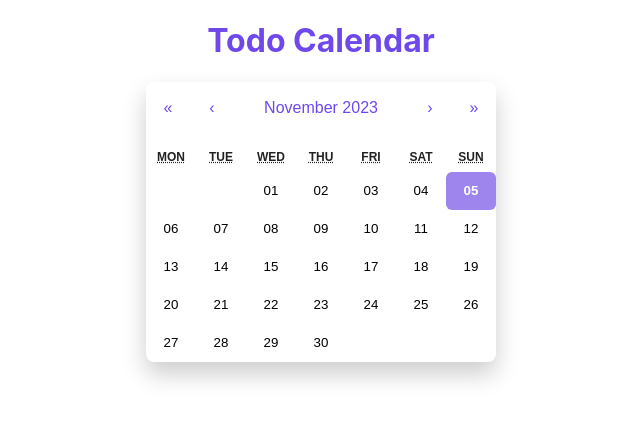
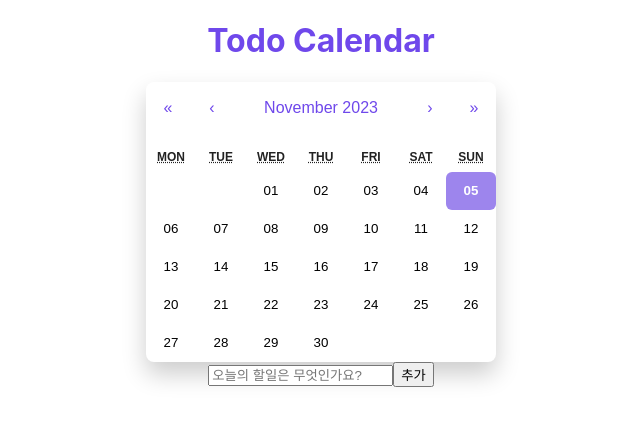
Before and after one commit to k941122/Calendar, a React (Create React App) app: page / in a window 1280 px wide. Shown: the top 426 px of the page, without its empty margins (319-959 px from the left). Built offline with nearby package versions, Linux system fonts and the light colour scheme.

Commit message:
App.js파일 오류 수정 및 todo.js 파일 위치 변경

```diff
--- a/src/App.js
+++ b/src/App.js
@@ -1,10 +1,12 @@
 import './App.css';
 import Calendarcomponent from './calendar_componet';
+import Todolist from './todo';
 
 function App() {
   return (
     <div className="App">
      <Calendarcomponent onChange={(date) => {console.log(date);}} value = {new Date()} />
+     <Todolist/>
     </div>
   );
 }
```
Also changed, not shown: src/todo.js (renamed from todo.js).
